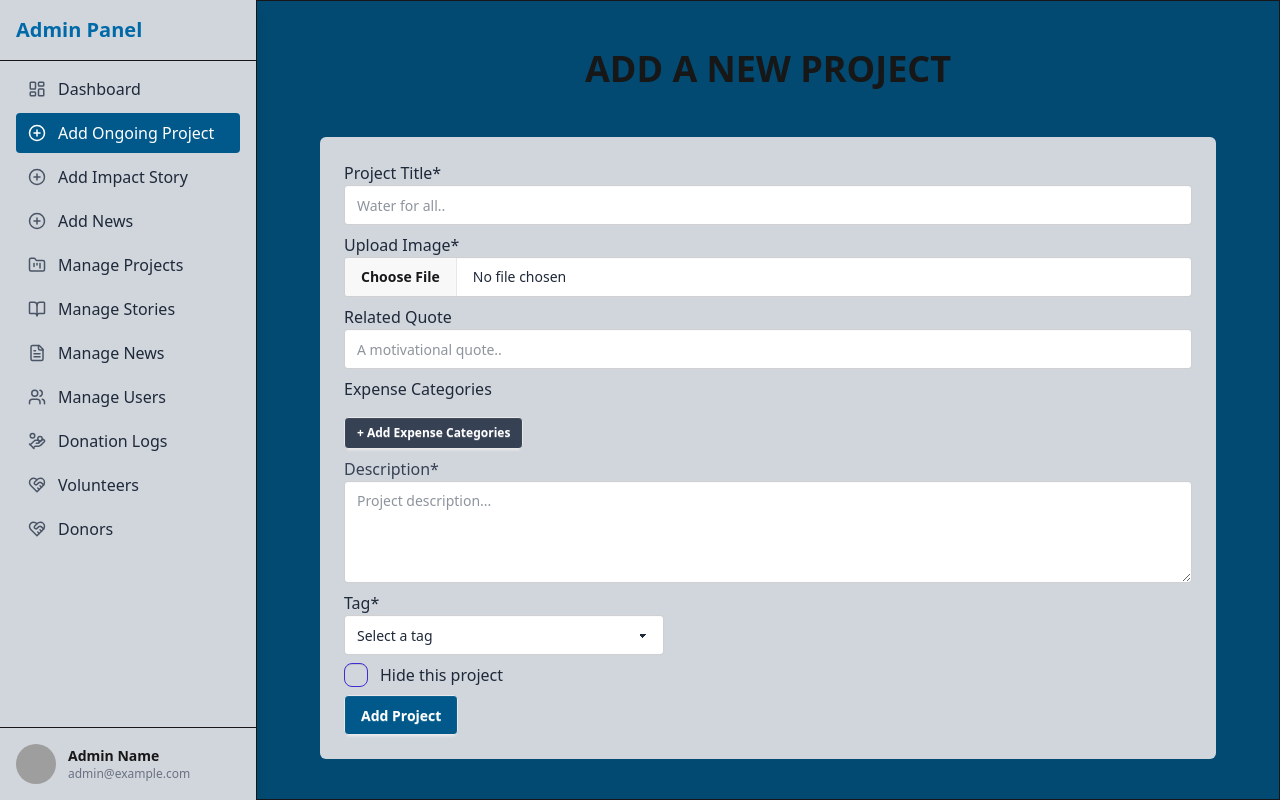
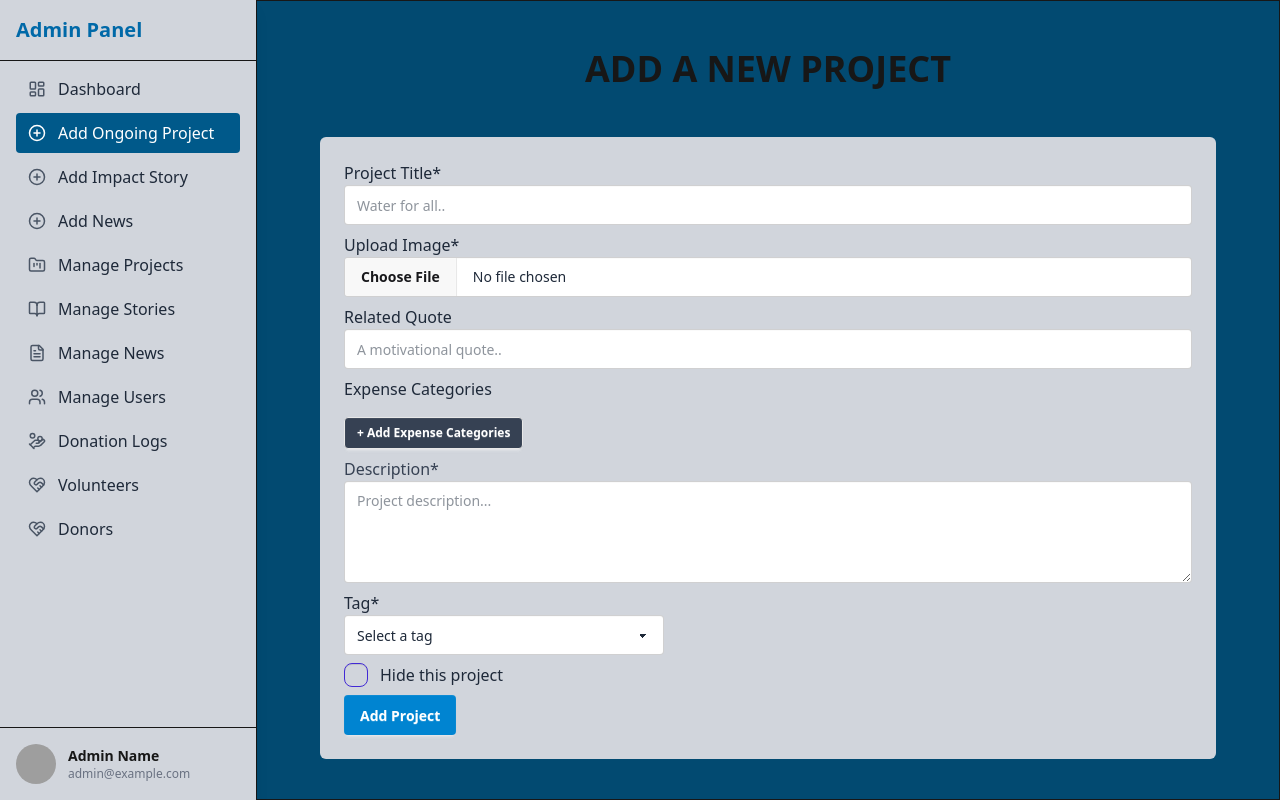
Before and after one commit to nishathub/care-link, a Next.js app: page /add-ongoing-project in a window 1280 px wide. Built offline with nearby package versions, Linux system fonts and the light colour scheme; grey boxes are pictures that could not be loaded.

Commit message:
project form submit button style updated

```diff
--- a/src/app/(admin-pages)/add-ongoing-project/page.jsx
+++ b/src/app/(admin-pages)/add-ongoing-project/page.jsx
@@ -151,7 +151,7 @@ const AddOngoingProjects = () => {
           <div>
             <button
               type="submit"
-              className="btn bg-sky-800 text-white hover:bg-sky-900"
+              className="btn bg-sky-600 text-white hover:bg-sky-700 border-0"
               disabled={isSubmitting}
             >
               Add Project
--- a/src/app/(admin-pages)/edit-ongoing-project/[id]/page.jsx
+++ b/src/app/(admin-pages)/edit-ongoing-project/[id]/page.jsx
@@ -176,7 +176,7 @@ const UpdateOngoingProject = () => {
           <div>
             <button
               type="submit"
-              className="btn bg-yellow-600 text-white hover:bg-yellow-700"
+              className="btn bg-sky-600 text-white hover:bg-sky-700 border-0"
               disabled={isSubmitting}
             >
               Update Project
```
